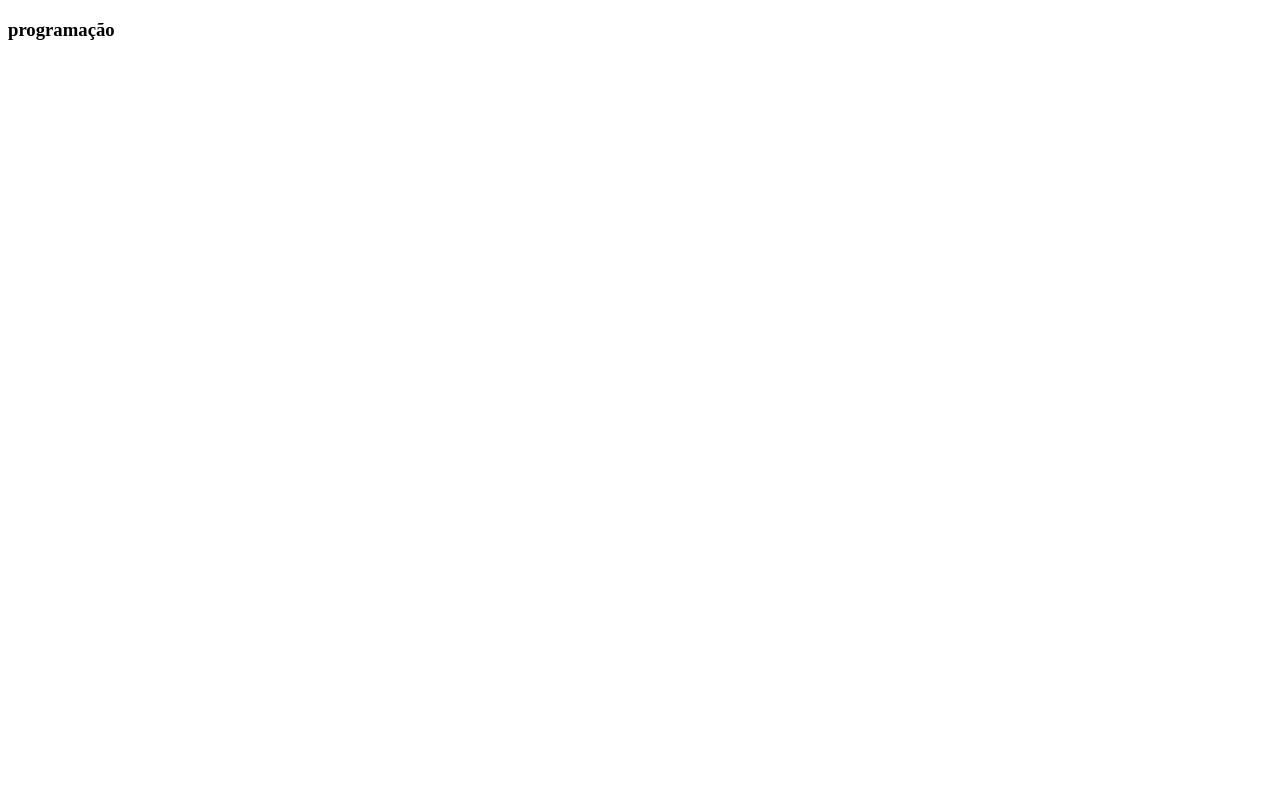
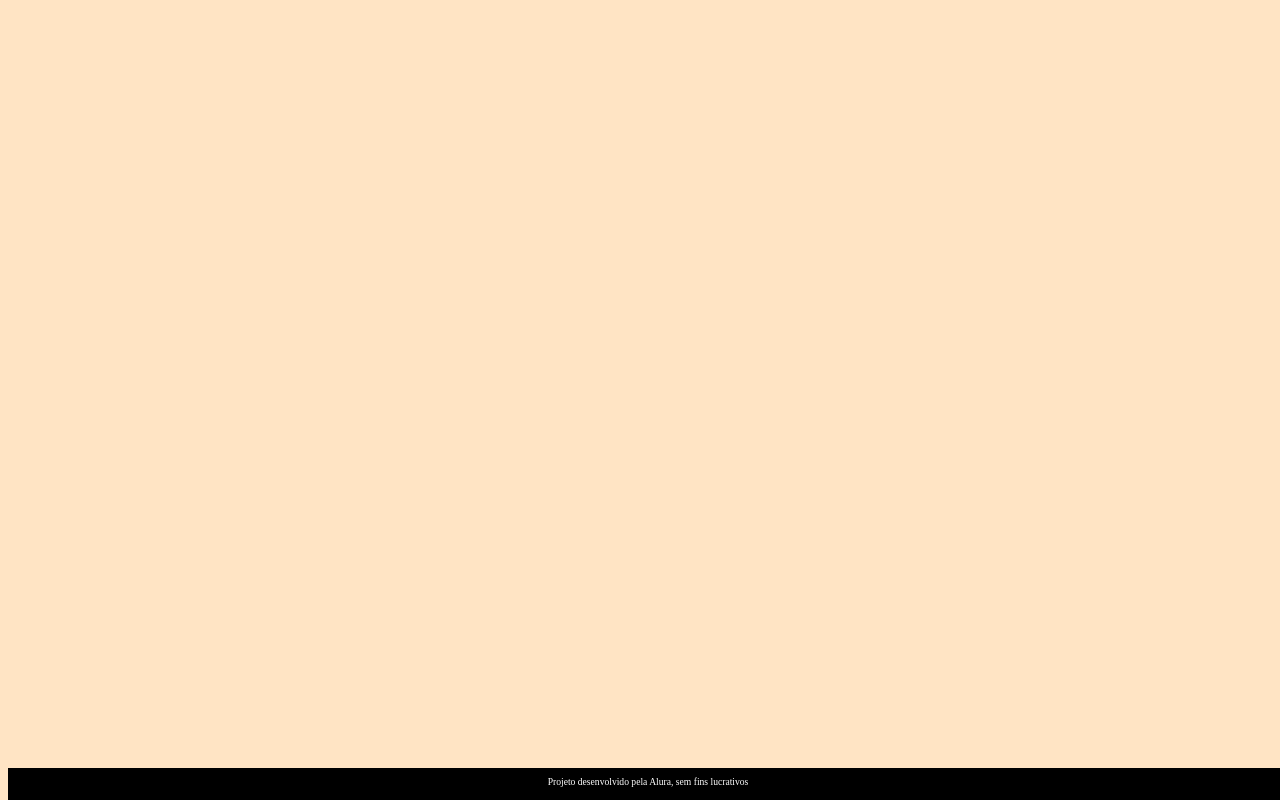
Before and after one commit to Samu28072007/2trabalho, a plain HTML site: page index.html in a window 1280 px wide. Drawn offline with Linux system fonts and the light colour scheme; files that its build step writes are made by us from their sources.

Commit message:
Update index.html

```diff
--- a/index.html
+++ b/index.html
@@ -3,12 +3,29 @@
 <head>
     <meta charset="UTF-8">
     <meta name="viewport" content="width=device-width, initial-scale=1.0">
-    <title>Flahchard</title>
+    <link rel="stylesheet" href="assets/style.css">
+    <title>Flashcard</title>
 </head>
 <body>
+    <main>
+        <section id="container">
+            <!-- <article class="cartao">
+                <div class="cartao__conteudo">
+                    <h3>Programação</h3>
+                    <div class="cartao__conteudo__pergunta">
+                        <p>O que é JavaScript?</p>
+                    </div>
+                    <div class="cartao__conteudo__resposta">
+                        <p>O JavaScript é uma linguagem de programação</p>
+                    </div>
+                </div>
+            </article> -->
+        </section>
     </main>
-         <section id="container">
-             <article class="cartão">
-                 <div class="cartão_conteudo">
-                      <h3>programação</h3>
-                      <div class
+    <footer>
+        <p>Projeto desenvolvido pela Alura, sem fins lucrativos</p>
+    </footer>
+    <script src="app.js"></script>
+    <script src="perguntas.js"></script>
+</body>
+</html>
```
